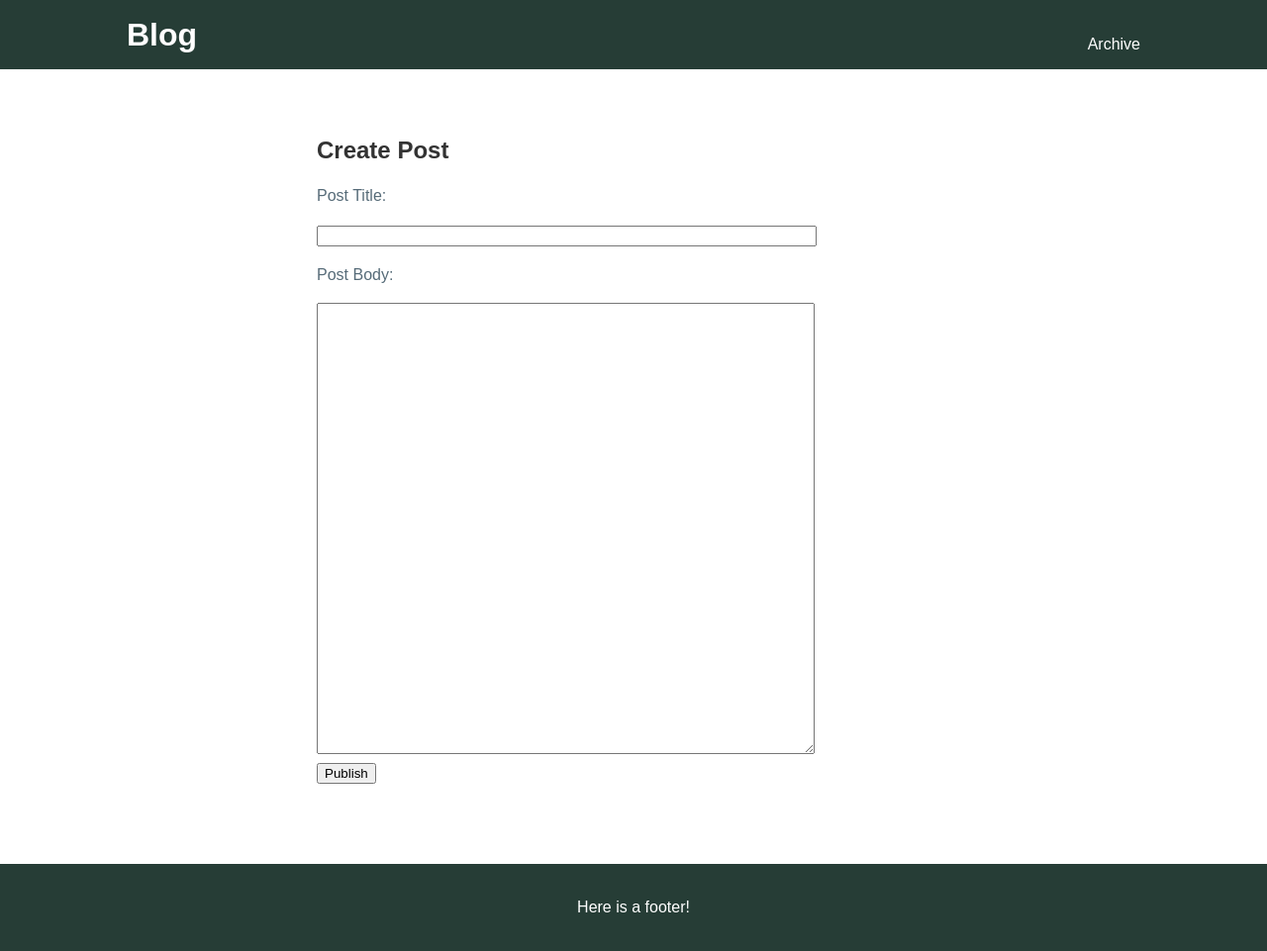
After one commit to JuBrandt/blog-with-python-and-flask, a Flask app: page /create in a window 1280 px wide. The commit adds this page. Shown: the whole page at 99% size. Run offline with Flask 2, Linux system fonts and the light colour scheme.

Commit message:
Added blog creation and minor fixes.

```diff
--- a/app/__init__.py
+++ b/app/__init__.py
@@ -1,6 +1,8 @@
 from flask import Flask
+from flask_sqlalchemy import SQLAlchemy
 
 app = Flask(__name__)
 app.config.from_object('config')
+db = SQLAlchemy(app)
 
-from app import views
+from app import views, models
--- /dev/null
+++ b/app/forms.py
@@ -0,0 +1,7 @@
+from flask_wtf import Form
+from wtforms import StringField, TextAreaField
+from wtforms.validators import DataRequired
+
+class BlogForm(Form):
+    blog_title = StringField('blog_title', validators=[DataRequired()])
+    blog_body = TextAreaField('blog_body')
--- a/app/templates/base.html
+++ b/app/templates/base.html
@@ -12,7 +12,7 @@
   </head>
   <body>
     <header>
-      <h1><a href="#">Blog</a></h1>
+      <h1><a href="{{ url_for('index') }}">Blog</a></h1>
       <nav>
         <ul>
           <li>
--- /dev/null
+++ b/app/templates/create.html
@@ -0,0 +1,23 @@
+{% extends "base.html" %}
+
+{% block content %}
+<section>
+  <h2>Create Post</h2>
+  <form action="" method="post" name="create">
+    {{ form.hidden_tag() }}
+    <p>
+      Post Title:
+    </p>
+    <p>
+      {{ form.blog_title(size=60) }}
+    </p>
+    <p>
+      Post Body:
+    </p>
+    <p>
+      {{ form.blog_body(cols=60, rows=30) }}
+    </p>
+    <input type="submit" value="Publish" />
+  </form>
+</section>
+{% endblock %}
--- /dev/null
+++ b/app/templates/success.html
@@ -0,0 +1,6 @@
+{% extends "base.html" %}
+{% block content %}
+  <section>
+    <h2>Success</h2>
+  </section>
+{% endblock %}
--- a/app/views.py
+++ b/app/views.py
@@ -1,8 +1,33 @@
-from flask import render_template, url_for
-from app import app
+from flask import render_template, redirect, url_for
+from app import app, db
+from .models import Blog
+from sqlalchemy import desc
+from datetime import datetime
+from .forms import BlogForm
 
 @app.route('/')
 @app.route('/index')
 def index():
+    posts = Blog.query.order_by(desc(Blog.blog_date)).limit(10).all()
     return render_template('index.html',
-                            title='Home')
+                            title='Home',
+                            posts=posts)
+
+@app.route('/create', methods=['GET', 'POST'])
+def create():
+    form = BlogForm()
+    if form.validate_on_submit():
+        blog_title = form.blog_title.data
+        blog_body = form.blog_body.data
+        blog_date = datetime.utcnow()
+        blog_address = blog_title.replace(' ', '-')
+        b = Blog(blog_title=blog_title, blog_body=blog_body, blog_date=blog_date, blog_address=blog_address)
+        db.session.add(b)
+        db.session.commit()
+        #return render_template('success.html', title='Success')
+        return redirect(url_for('success'))
+    return render_template('create.html', title='Create', form=form)
+
+@app.route('/success')
+def success():
+    return render_template('success.html', title='Success')
```
Also changed, not shown: app/models.py (added, +11 -0 lines), app/templates/index.html (+5 -3 lines), config.py (+7 -0 lines), db_create.py (added, +12 -0 lines).
